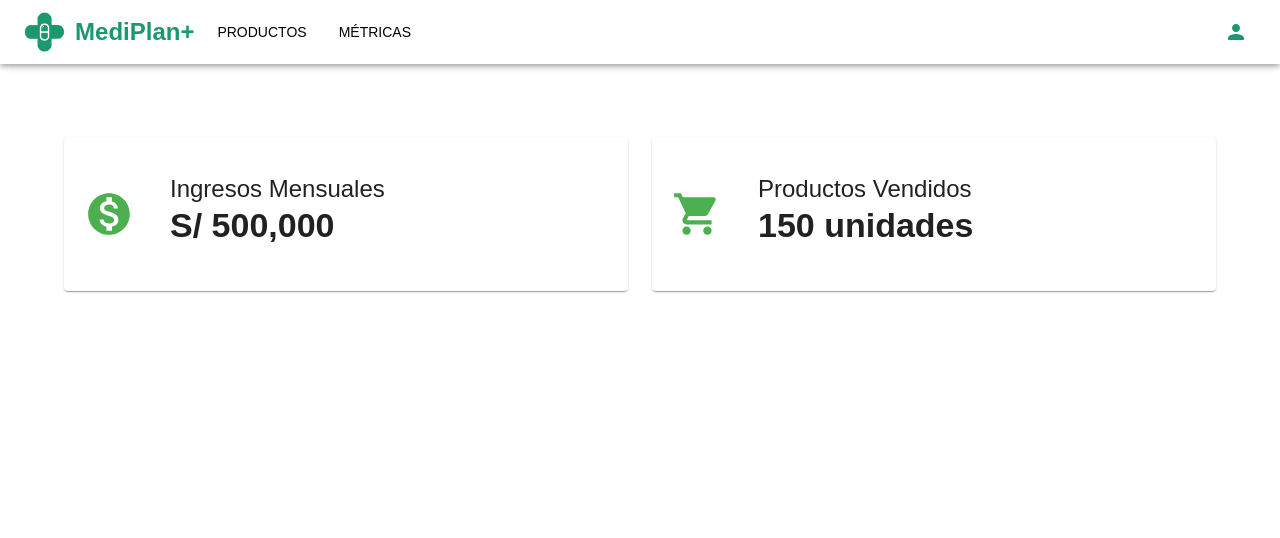
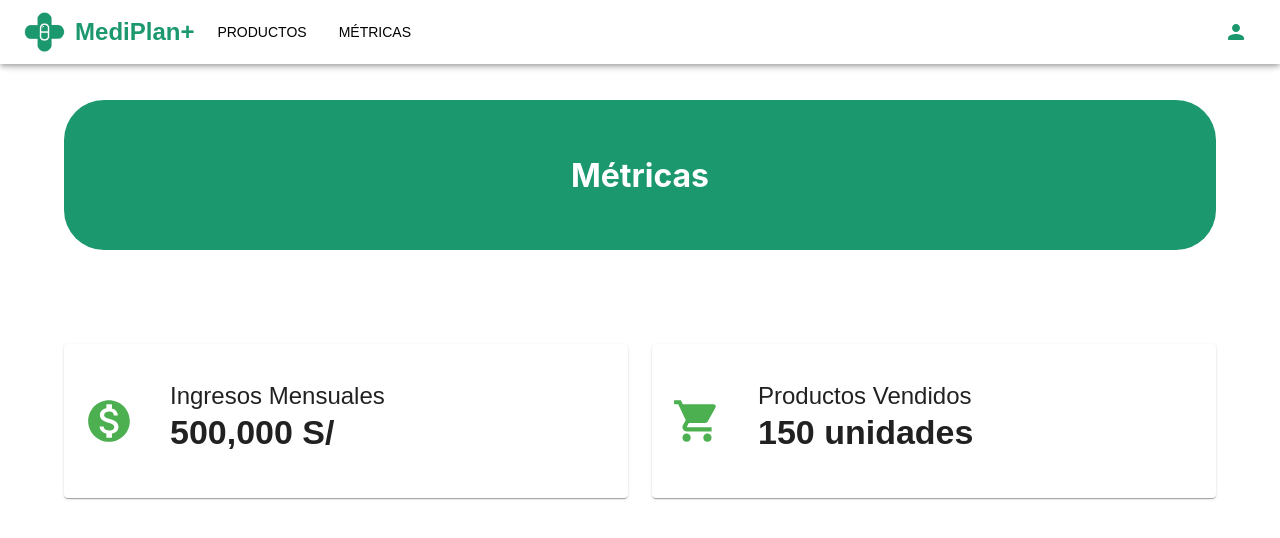
Before and after one commit to MarceCZ/SOFT2_TrabajoIntegrador, a React (Create React App) app: page /metricsbusiness in a window 1280 px wide. Shown: the top 538 px of the page. Built offline with nearby package versions, Linux system fonts and the light colour scheme; no server answers.

Commit message:
BusinessPages update

```diff
--- a/src/components/DeleteConfirmationDialog.jsx
+++ b/src/components/DeleteConfirmationDialog.jsx
@@ -16,10 +16,17 @@ const DeleteConfirmationDialog = ({ open, onConfirm, onCancel }) => {
         </DialogContentText>
       </DialogContent>
       <DialogActions>
-        <Button onClick={onCancel} color="primary">
+        <Button onClick={onCancel} sx={{
+              mt: 2,
+              backgroundColor: '#1b986e',
+              color: '#fff',
+              '&:hover': {
+               backgroundColor: '#157a57',
+              },
+            }} autoFocus>
           Cancelar
         </Button>
-        <Button onClick={onConfirm} color="primary" autoFocus>
+        <Button onClick={onConfirm} sx={{ mt: 2, borderColor: '#1b986e', color: '#1b986e' }}>
           Eliminar
         </Button>
       </DialogActions>
--- a/src/components/FormDialog.jsx
+++ b/src/components/FormDialog.jsx
@@ -226,10 +226,17 @@ return (
       {error ? <p style={{ color: 'red' }}>{error}</p> : <p>&nbsp;</p>}
     </DialogContent>
     <DialogActions>
-      <Button onClick={handleClose} color="primary">
+      <Button onClick={handleClose} sx={{ mt: 2, borderColor: '#1b986e', color: '#1b986e' }}>
         Cancelar
       </Button>
-      <Button type="submit" color="primary" onClick={handleSubmit}>
+      <Button type="submit" onClick={handleSubmit} sx={{
+              mt: 2,
+              backgroundColor: '#1b986e',
+              color: '#fff',
+              '&:hover': {
+               backgroundColor: '#157a57',
+              },
+            }}>
         Enviar
       </Button>
     </DialogActions>
--- /dev/null
+++ b/src/components/MetricCard.jsx
@@ -0,0 +1,20 @@
+import React from 'react';
+import { Card, CardContent, Typography } from '@mui/material';
+
+const MetricCard = ({ title, icon: Icon, value, unit }) => {
+  return (
+    <Card sx={{ display: 'flex', alignItems: 'center', padding: '20px', backgroundColor: '#ffffff' }}>
+      <Icon sx={{ fontSize: 50, color: '#4caf50', marginRight: '20px' }} />
+      <CardContent>
+        <Typography variant="h5" component="div">
+          {title}
+        </Typography>
+        <Typography variant="h4" sx={{ fontWeight: 'bold' }}>
+          {value.toLocaleString()} {unit}
+        </Typography>
+      </CardContent>
+    </Card>
+  );
+};
+
+export default MetricCard;
--- a/src/components/FilaTablaProducto.jsx
+++ b/src/components/ProductTable/FilaTablaProducto.jsx
@@ -2,7 +2,6 @@ import React from 'react';
 import TableRow from '@mui/material/TableRow';
 import TableCell from '@mui/material/TableCell';
 import Checkbox from '@mui/material/Checkbox';
-import IconButton from '@mui/material/IconButton';
 import EditIcon from '@mui/icons-material/Edit';
 import DeleteIcon from '@mui/icons-material/Delete';
 
@@ -24,7 +23,7 @@ const Fila = ({ data, onDeleteClick }) => {
           <EditIcon />
       </TableCell>
       <TableCell align="right">
-          <DeleteIcon onClick={() => onDeleteClick(data.id)}/>
+          <DeleteIcon sx={{ color: '#f28b82' }} onClick={() => onDeleteClick(data.id)}/>
       </TableCell>
     </TableRow>
   );
--- a/src/components/TablaProducto.jsx
+++ b/src/components/ProductTable/TablaProducto.jsx
@@ -12,7 +12,7 @@ const TablaProductos = ({ productos, onDeleteClick }) => {
   return (
     <TableContainer component={Paper}>
       <Table sx={{ minWidth: 650 }} aria-label="simple table">
-        <TableHead>
+        <TableHead sx={{ '& th': { fontWeight: 'bold' } }}>
           <TableRow>
             <TableCell>Producto</TableCell>
             <TableCell align="right">Marca</TableCell>
@@ -24,7 +24,6 @@ const TablaProductos = ({ productos, onDeleteClick }) => {
             <TableCell align="right">Stock</TableCell>
             <TableCell align="right">Receta</TableCell>
             <TableCell align="right"></TableCell>
-
             <TableCell align="right"></TableCell>
           </TableRow>
         </TableHead>
--- a/src/pages/BusinessMetricsPage.jsx
+++ b/src/pages/BusinessMetricsPage.jsx
@@ -1,14 +1,10 @@
 import BusinessHeader from '../components/BusinessHeader';
-//import productosData from '../data/data.json'; // Este es el JSON que contiene los datos
-import { Container, Box, ButtonGroup, Toolbar } from '@mui/material';
-import { Card, CardContent, Typography, Grid } from '@mui/material';
+import { Container,Box, Grid, Toolbar } from '@mui/material';
 import * as React from 'react';
-import Button from '@mui/material/Button';
 import { useState, useEffect } from 'react';
 import MonetizationOnIcon from '@mui/icons-material/MonetizationOn';
 import ShoppingCartIcon from '@mui/icons-material/ShoppingCart';
-
-//import productoApi from '../api/producto';
+import MetricCard from '../components/MetricCard';
 import boticaApi from '../api/botica';
 
 const BusinessMetricsPage = () => {
@@ -16,8 +12,8 @@ const BusinessMetricsPage = () => {
   const [nombreBotica, setNombreBotica] = useState('');
   const [idBotica, setIdBotica] = useState(1);
 
-  const monthlyRevenue = 500000;
-  const productsSold = 150;
+  const ingresoMensual = 500000;
+  const productosVendidos = 150;
 
   useEffect(() => {
     handleOnLoad();
@@ -33,45 +29,47 @@ const BusinessMetricsPage = () => {
     }
 
     return (
-    <div>
+      <div style={{ margin: '100px auto 0' }}>
         <BusinessHeader />
-      <Toolbar />
+        <Box
+        sx={{
+          backgroundColor: '#1b986e',
+          height: '150px',
+          width: '90%',
+          display: 'flex',
+          flexDirection: 'column',
+          alignItems: 'center',
+          justifyContent: 'center',
+          color: '#fff',
+          margin: '0 auto',
+          borderRadius: '40px',
+        }}
+      ><h1 style={{ textAlign: 'center', margin: 0}}>Métricas</h1 >
+      <h4 style={{ textAlign: 'center', margin: 0}}>{nombreBotica}</h4 >
+      </Box>
+      <Toolbar/>
         <Container sx={{ display: 'flex', flexDirection: 'column', mt: '30px', mb: '50px' }}>
-        <h1 style={{ textAlign: 'center' }}>{nombreBotica}</h1>
           <Grid container spacing={3}>
-          {/* Tarjeta de ingresos mensuales */}
             <Grid item xs={12} md={6}>
-            <Card sx={{ display: 'flex', alignItems: 'center', padding: '20px', backgroundColor: '#ffffff' }}>
-              <MonetizationOnIcon sx={{ fontSize: 50, color: '#4caf50', marginRight: '20px' }} />
-              <CardContent>
-                <Typography variant="h5" component="div">
-                  Ingresos Mensuales
-                </Typography>
-                <Typography variant="h4" sx={{ fontWeight: 'bold' }}>
-                  S/ {monthlyRevenue.toLocaleString()} {/* Da formato con comas */}
-                </Typography>
-              </CardContent>
-            </Card>
+              <MetricCard
+                title="Ingresos Mensuales"
+                icon={MonetizationOnIcon}
+                value={ingresoMensual}
+                unit="S/"
+              />
             </Grid>
-
-          {/* Tarjeta de productos vendidos */}
             <Grid item xs={12} md={6}>
-            <Card sx={{ display: 'flex', alignItems: 'center', padding: '20px', backgroundColor: '#ffffff' }}>
-              <ShoppingCartIcon sx={{ fontSize: 50, color: '#4caf50', marginRight: '20px' }} />
-              <CardContent>
-                <Typography variant="h5" component="div">
-                  Productos Vendidos
-                </Typography>
-                <Typography variant="h4" sx={{ fontWeight: 'bold' }}>
-                  {productsSold.toLocaleString()} unidades
-                </Typography>
-              </CardContent>
-            </Card>
+              <MetricCard
+                title="Productos Vendidos"
+                icon={ShoppingCartIcon}
+                value={productosVendidos}
+                unit="unidades"
+              />
             </Grid>
           </Grid>
         </Container>
       </div>
     );
-};
+}
 
 export default BusinessMetricsPage;
--- a/src/pages/BusinessProductsPage.jsx
+++ b/src/pages/BusinessProductsPage.jsx
@@ -1,14 +1,11 @@
 import BusinessHeader from '../components/BusinessHeader';
-//import productosData from '../data/data.json'; // Este es el JSON que contiene los datos
-import { Container, Box, ButtonGroup, Toolbar } from '@mui/material';
+import { Container, Box,} from '@mui/material';
 import * as React from 'react';
 import Button from '@mui/material/Button';
-import TablaProductos from '../components/TablaProducto'; // Importamos el componente de la tabla
+import TablaProductos from '../components/ProductTable/TablaProducto';
 import { useState, useEffect } from 'react';
 import DeleteConfirmationDialog from '../components/DeleteConfirmationDialog';
-import data from '../data/data.json';
 import FormDialog from '../components/FormDialog';
-
 import productoApi from '../api/producto';
 import boticaApi from '../api/botica';
 
@@ -71,13 +68,26 @@ const BusinessProductsPage = () => {
   return (
     <div style={{ margin: '100px auto 0' }}>
       <BusinessHeader />
+      <Box
+        sx={{
+          backgroundColor: '#1b986e',
+          height: '150px',
+          width: '90%',
+          display: 'flex',
+          flexDirection: 'column',
+          alignItems: 'center',
+          justifyContent: 'center',
+          color: '#fff',
+          margin: '0 auto',
+          borderRadius: '40px',
+        }}
+      ><h1 style={{ textAlign: 'center', margin: 0}}>Productos</h1 >
+      <h4 style={{ textAlign: 'center', margin: 0}}>{nombreBotica}</h4 >
+      </Box>
       <Container sx={{ display: 'flex', flexDirection: 'column', mt: '30px', mb: '50px' }}>
-        <h1 style={{ textAlign: 'center' }}>{nombreBotica}</h1>
-        <Box sx={{ display: 'flex', justifyContent: 'center', mb: '20px' }}>
-          <ButtonGroup variant="outlined" aria-label="Basic button group">
-            <Button  onClick={handleClickOpen}sx={{ mt: 2, borderColor: '#1b986e', color: '#1b986e' }}
+        <Box sx={{ display: 'flex', justifyContent: 'center', mb: '25px' }}>
+            <Button variant="contained" onClick={handleClickOpen} sx={{ padding: '10px 40px', backgroundColor: '#4b4b4b', borderRadius: '30px'}}
               >Agregar Producto</Button>
-          </ButtonGroup>
           <FormDialog open={open} handleClose={handleClose} idBotica={idBotica}/>
         </Box>
         <TablaProductos productos={productos} onDeleteClick={handleDeleteClick}/> {/* Se pasa la variable de estado al componente TablaProductos */}
```
Lines whose indentation alone changed are shown as unchanged.
